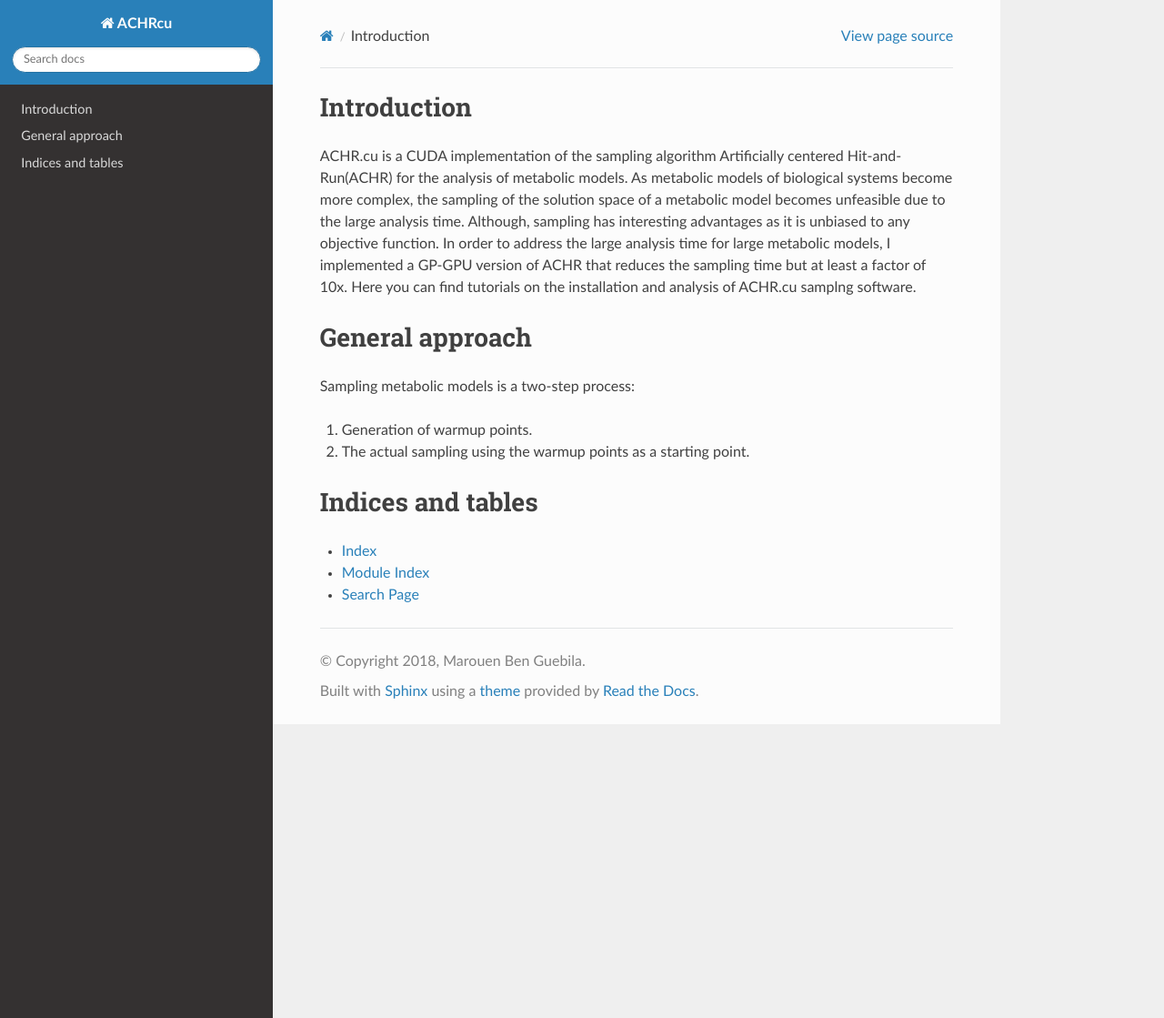
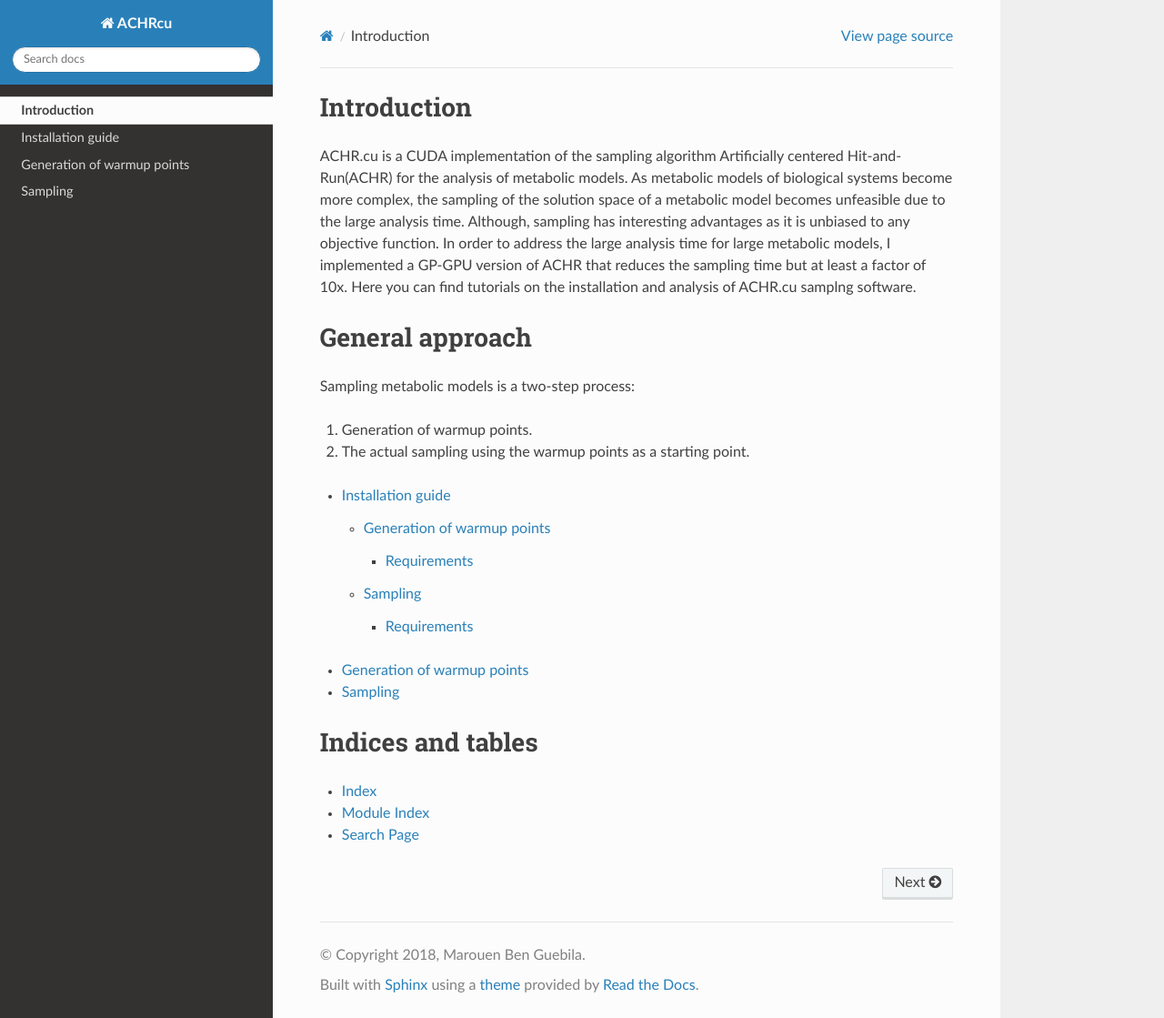
Before and after one commit to marouenbg/ACHR.cu, a Sphinx documentation site: the page built from docs/index.rst, in a window 1280 px wide and 1119 px high. Shown: the whole window at 91% size. Built offline with Sphinx 7.4.7 and the Read the Docs theme 2.0.0, drawn with Linux system fonts in a browser that asks for light colours; some of the changed lines change nothing that is shown.

Commit message:
updated docs

```diff
--- a/docs/index.rst
+++ b/docs/index.rst
@@ -19,8 +19,18 @@ Sampling metabolic models is a two-step process:
 2. The actual sampling using the warmup points as a starting point.
 
 .. toctree::
-   :maxdepth: 2
-   :caption: Contents:
+   :hidden:
+
+   self
+
+.. toctree::
+
+   install/index
+
+.. toctree::
+
+   guide/index
+
 
 Indices and tables
 ==================
```
